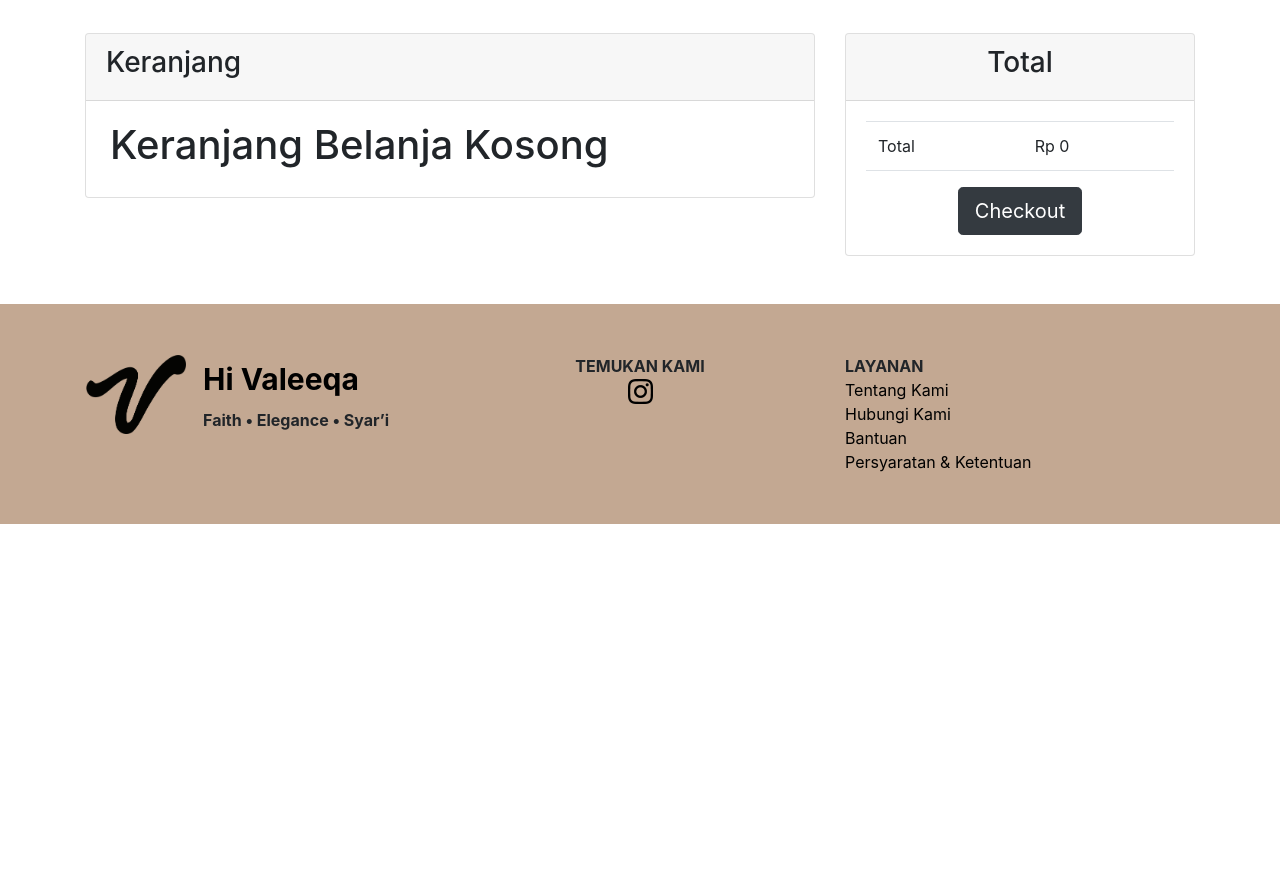
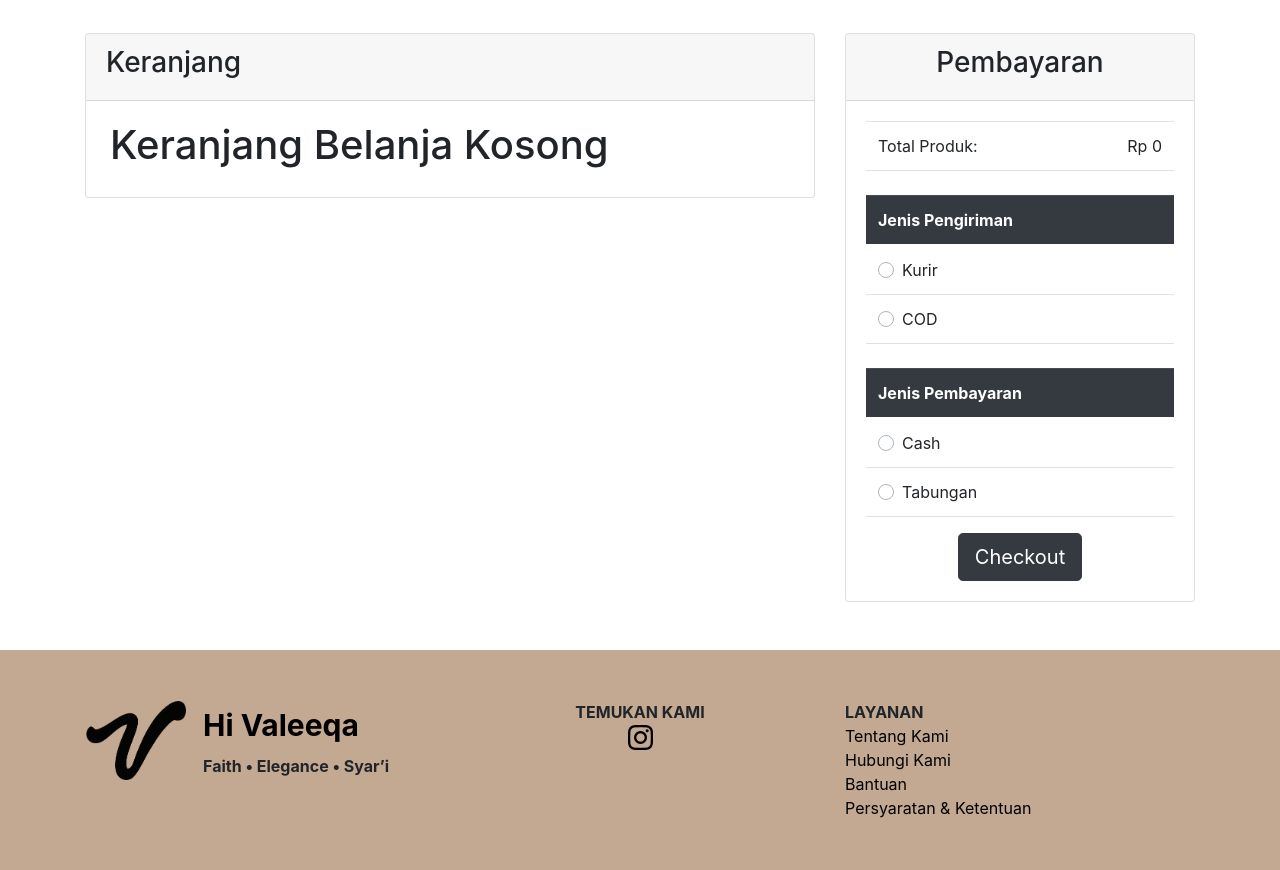
Before and after one commit to akhmadnurh/Kelompok3_TIF19_C_WSI, a PHP site: page /Kelompok3_TIF19_C_WSI/scripts/cart.php in a window 1280 px wide. Shown: the part 127-997 px from the top of the page. Before the commit the page ends 651 px from the top, so only its background shows below. Run offline with PHP 8.4, Linux system fonts and the light colour scheme; a user stored in the database is signed in; data that the repository does not hold is empty; some libraries are stand-ins or nearby versions.

Commit message:
Cart, Checkout

```diff
--- a/web-project/admin/dist/data-produk.php
+++ b/web-project/admin/dist/data-produk.php
@@ -5,6 +5,7 @@
         <!-- Table -->
         <div class="card mb-4">
             <div class="card-body">
+                <a href="edit-produk.php?status=add" class="btn btn-dark mb-2" style="float: right;">Tambah Produk</a>
                 <div class="table-responsive">
                     <table class="table table-bordered" id="dataTable">
                         <thead class="thead-dark">
--- a/web-project/admin/dist/edit-produk.php
+++ b/web-project/admin/dist/edit-produk.php
@@ -67,7 +67,7 @@
           <?php
               }elseif($_GET["error"] == "gambar"){
           ?>
-                <div class="alert alert-danger">Gambar elum dimasukkan!</div>
+                <div class="alert alert-danger">Gambar belum dimasukkan!</div>
           <?php
               }elseif($_GET["error"] == "harga"){
           ?>
--- a/web-project/scripts/cart.php
+++ b/web-project/scripts/cart.php
@@ -103,18 +103,74 @@
                     </div>
                 </div>
             </div>
-            <!-- Grid Total -->
+
+            <!-- Grid Pembayaran -->
             <div class="col-lg-4">
+                <div class="card">
+                    <div class="card-header text-center"><h3>Pembayaran</h3></div>
+                    <div class="card-body">
+                        <div class="table-responsive-sm">
+                            <!-- Total -->
+                            <table class="table">
+                                <tr>
+                                    <td>Total Produk:</td>
+                                    <td class="text-right"><span class="item-total">Rp <?php echo number_format($total, 0, "", "."); ?></span></td>
+                                </tr>
+                            </table>
 
-                <div class="card">
-                    <div class="card-header text-center"><h3>Total</h3></div>
-                    <div class="card-body">
-                        <table class="table justify-content-between">
-                            <tr>
-                                <td>Total</td>
-                                <td><span class="item-total">Rp <?php echo number_format($total, 0, "", "."); ?></span></td>
-                            </tr>
-                        </table>
+                            <!-- Pengiriman -->
+                            <table class="table mt-4">
+                                <thead class="thead-dark"><th>Jenis Pengiriman</th></thead>
+                                <tr>
+                                    <td>
+                                        <div class="custom-control custom-radio">
+                                            <input type="radio" id="kirimKurir" name="pengiriman" class="custom-control-input">
+                                            <label class="custom-control-label" for="kirimKurir">Kurir</label>
+                                        </div>
+                                    </td>
+                                </tr>
+                                <tr>
+                                    <td>
+                                        <div class="custom-control custom-radio">
+                                            <input type="radio" id="kirimCOD" name="pengiriman" class="custom-control-input">
+                                            <label class="custom-control-label" for="kirimCOD">COD</label>
+                                        </div>
+                                    </td>
+                                </tr>
+                            </table>
+
+                            <!-- Jenis Pembayaran -->
+                            <table class="table mt-4">
+                                <thead class="thead-dark">
+                                    <th>Jenis Pembayaran</th>
+                                </thead>
+                                <tr>
+                                    <td>
+                                        <div class="custom-control custom-radio">
+                                            <input type="radio" id="bayarCash" name="pembayaran" class="custom-control-input">
+                                            <label class="custom-control-label" for="bayarCash">Cash</label>
+                                        </div>
+                                    </td>
+                                </tr>
+                                <tr>
+                                    <td>
+                                        <div class="custom-control custom-radio">
+                                            <input type="radio" id="bayarNabung" name="pembayaran" class="custom-control-input">
+                                            <label class="custom-control-label" for="bayarNabung">Tabungan</label>
+                                        </div>
+                                    </td>
+                                </tr>
+                            </table>
+                        </div>
+                        <!-- <h4>Jenis Pembayaran</h4>
+                        <div class="custom-control custom-radio">
+                            <input type="radio" id="bayarCash" name="customRadio" class="custom-control-input">
+                            <label class="custom-control-label" for="bayarCash">Cash</label>
+                        </div>
+                        <div class="custom-control custom-radio">
+                            <input type="radio" id="bayarNabung" name="customRadio" class="custom-control-input">
+                            <label class="custom-control-label" for="bayarNabung">Tabungan</label>
+                        </div> -->
                         <center><a href="checkout.php" class="btn btn-dark btn-lg">Checkout</a></center>
                     </div>
                 </div>
```
Also changed, not shown: web-project/scripts/checkout.php (+25 -2 lines).
